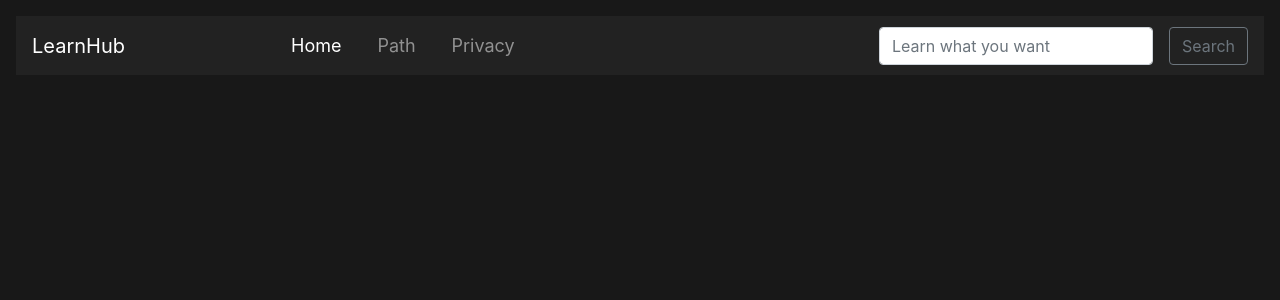
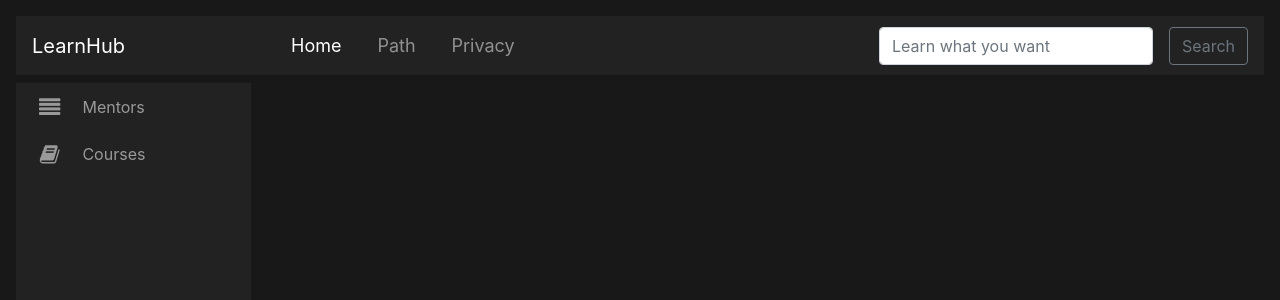
Before and after one commit to ronaldour/LearnHub, an Angular app: page /courses in a window 1280 px wide. Shown: the top 300 px of the page. Built offline with nearby package versions, Linux system fonts and the light colour scheme.

Commit message:
Added a sidebar

```diff
--- a/src/app/app.component.ts
+++ b/src/app/app.component.ts
@@ -2,7 +2,10 @@ import { Component } from '@angular/core';
 
 @Component({
   selector: 'app-root',
-  template: '<nav-bar></nav-bar>',
+  template: `
+    <nav-bar></nav-bar>
+    <side-bar></side-bar>
+    `,
   styleUrls: ['./app.component.css']
 })
 export class AppComponent {
--- a/src/app/app.module.ts
+++ b/src/app/app.module.ts
@@ -4,11 +4,13 @@ import { NgbModule } from '@ng-bootstrap/ng-bootstrap';
 
 import { AppComponent } from './app.component';
 import { NavBarComponent } from './nav/navbar.component';
+import { SideBarComponent } from './nav/sidebar.component'
 
 @NgModule({
   declarations: [
     AppComponent,
-    NavBarComponent
+    NavBarComponent,
+    SideBarComponent
   ],
   imports: [
     BrowserModule,
--- /dev/null
+++ b/src/app/nav/sidebar.component.html
@@ -0,0 +1,30 @@
+<nav class="sidebar">
+      <div class="list-group">
+          <a class="list-group-item">
+              <i class="fa fa-fw fa-lg fa-align-justify"></i>&nbsp;
+              <span> Mentors </span>
+          </a>
+          <div class="nested-menu">
+              <a class="list-group-item" (click)="toggleMenu('courses')">
+                  <i class="fa fa-fw fa-lg fa-book"></i>&nbsp;
+                  <span> Courses </span>
+              </a>
+              <li class="nested" [class.expand]="showMenu === 'courses'">
+                  <ul class="submenu">
+                      <li>
+                          <a class="list-group-item">
+                              <i class="fa fa-plus"></i>&nbsp;
+                              <span> Add Course</span>
+                          </a>
+                      </li>
+                      <li>
+                          <a class="list-group-item">
+                              <i class="fa fa-eye"></i>&nbsp;
+                              <span> View Courses </span>
+                          </a>
+                      </li>
+                  </ul>
+              </li>
+          </div>
+      </div>
+  </nav>
--- /dev/null
+++ b/src/app/nav/sidebar.component.scss
@@ -0,0 +1,191 @@
+$topnav-background-color: #222222   ;
+.sidebar {
+    border-radius: 0;
+    position: fixed;
+    z-index: 1000;
+    top: 56px;
+    left: 235px;
+    width: 235px;
+    margin-left: -219px;
+    margin-bottom: 48px;
+    margin-top: 27px;
+    border: none;
+    border-radius: 0;
+    overflow-y: auto;
+    background-color: $topnav-background-color;
+    bottom: 0;
+    overflow-x: hidden;
+    padding-bottom: 40px;
+    white-space: nowrap;
+    -webkit-transition: all 0.2s ease-in-out;
+    -moz-transition: all 0.2s ease-in-out;
+    -ms-transition: all 0.2s ease-in-out;
+    -o-transition: all 0.2s ease-in-out;
+    transition: all 0.2s ease-in-out;
+    // border-top: 1px solid rgba(255,255,255,0.3);
+    .list-group {
+        a.list-group-item {
+            background: $topnav-background-color;
+            border: 0;
+            border-radius: 0;
+            color: #999;
+            text-decoration: none;
+            .fa {
+                margin-right: 10px;
+            }
+        }
+        a:hover {
+            background: darken($topnav-background-color, 5%);
+            color: #fff;
+        }
+        a.router-link-active {
+            background: darken($topnav-background-color, 5%);
+            color: #fff;
+        }
+        .header-fields {
+            padding-top: 10px;
+
+            > .list-group-item:first-child {
+                border-top: 1px solid rgba(255, 255, 255, 0.2);
+            }
+        }
+    }
+    .sidebar-dropdown {
+        *:focus {
+            border-radius: none;
+            border: none;
+        }
+        .panel-title {
+            font-size: 1rem;
+            height: 50px;
+            margin-bottom: 0;
+            a {
+                color: #999;
+                text-decoration: none;
+                font-weight: 400;
+                background: $topnav-background-color;
+                span {
+                    position: relative;
+                    display: block;
+                    padding: 0.75rem 1.5rem;
+                    padding-top: 1rem;
+                }
+            }
+            a:hover,
+            a:focus {
+                color: #fff;
+                outline: none;
+                outline-offset: -2px;
+            }
+        }
+        .panel-title:hover {
+            background: darken($topnav-background-color, 5%);
+        }
+        .panel-collapse {
+            border-radious: 0;
+            border: none;
+            .panel-body {
+                .list-group-item {
+                    border-radius: 0;
+                    background-color: $topnav-background-color;
+                    border: 0 solid transparent;
+                    a {
+                        color: #999;
+                    }
+                    a:hover {
+                        color: #fff;
+                    }
+                }
+                .list-group-item:hover {
+                    background: darken($topnav-background-color, 5%);
+                }
+            }
+        }
+    }
+}
+
+.nested-menu {
+    .list-group-item {
+        cursor: pointer;
+    }
+    .nested {
+        list-style-type: none;
+    }
+    ul.submenu {
+        display: none;
+        height: 0;
+    }
+    & .expand {
+        ul.submenu {
+            display: block;
+            list-style-type: none;
+            height: auto;
+            li {
+                a {
+                    padding: 10px;
+                    display: block;
+                }
+            }
+        }
+    }
+}
+@media screen and (max-width: 992px) {
+    .sidebar {
+        top: 54px;
+        left: 0px;
+    }
+}
+@media print {
+    .sidebar {
+        display: none !important;
+    }
+}
+@media (min-width: 992px) {
+    .header-fields {
+        display: none;
+    }
+}
+
+::-webkit-scrollbar {
+    width: 8px;
+}
+
+::-webkit-scrollbar-track {
+    -webkit-box-shadow: inset 0 0 0px rgba(255, 255, 255, 1);
+    border-radius: 3px;
+}
+
+::-webkit-scrollbar-thumb {
+    border-radius: 3px;
+    -webkit-box-shadow: inset 0 0 3px rgba(255, 255, 255, 1);
+}
+
+.toggle-button {
+    position: fixed;
+    width: 236px;
+    cursor: pointer;
+    padding: 12px;
+    bottom: 0;
+    color: #999;
+    background: #212529;
+    i {
+        font-size: 23px;
+    }
+    &:hover {
+        background: darken($topnav-background-color, 5%);
+        color: #fff;
+    }
+    border-top: 1px solid #999;
+    -webkit-transition: all 0.2s ease-in-out;
+    -moz-transition: all 0.2s ease-in-out;
+    -ms-transition: all 0.2s ease-in-out;
+    -o-transition: all 0.2s ease-in-out;
+    transition: all 0.2s ease-in-out;
+}
+
+.collapsed {
+    width: 50px;
+    span {
+        display: none;
+    }
+}
--- /dev/null
+++ b/src/app/nav/sidebar.component.ts
@@ -0,0 +1,19 @@
+import { Component } from '@angular/core'
+
+@Component({
+   selector: 'side-bar',
+   templateUrl: './sidebar.component.html',
+   styleUrls: ['./sidebar.component.scss']
+})
+
+export class SideBarComponent {
+   showMenu: string = ''
+
+   toggleMenu(element: any) {
+      if (element === this.showMenu) {
+          this.showMenu = '0';
+      } else {
+          this.showMenu = element;
+      }
+  }
+}
```
